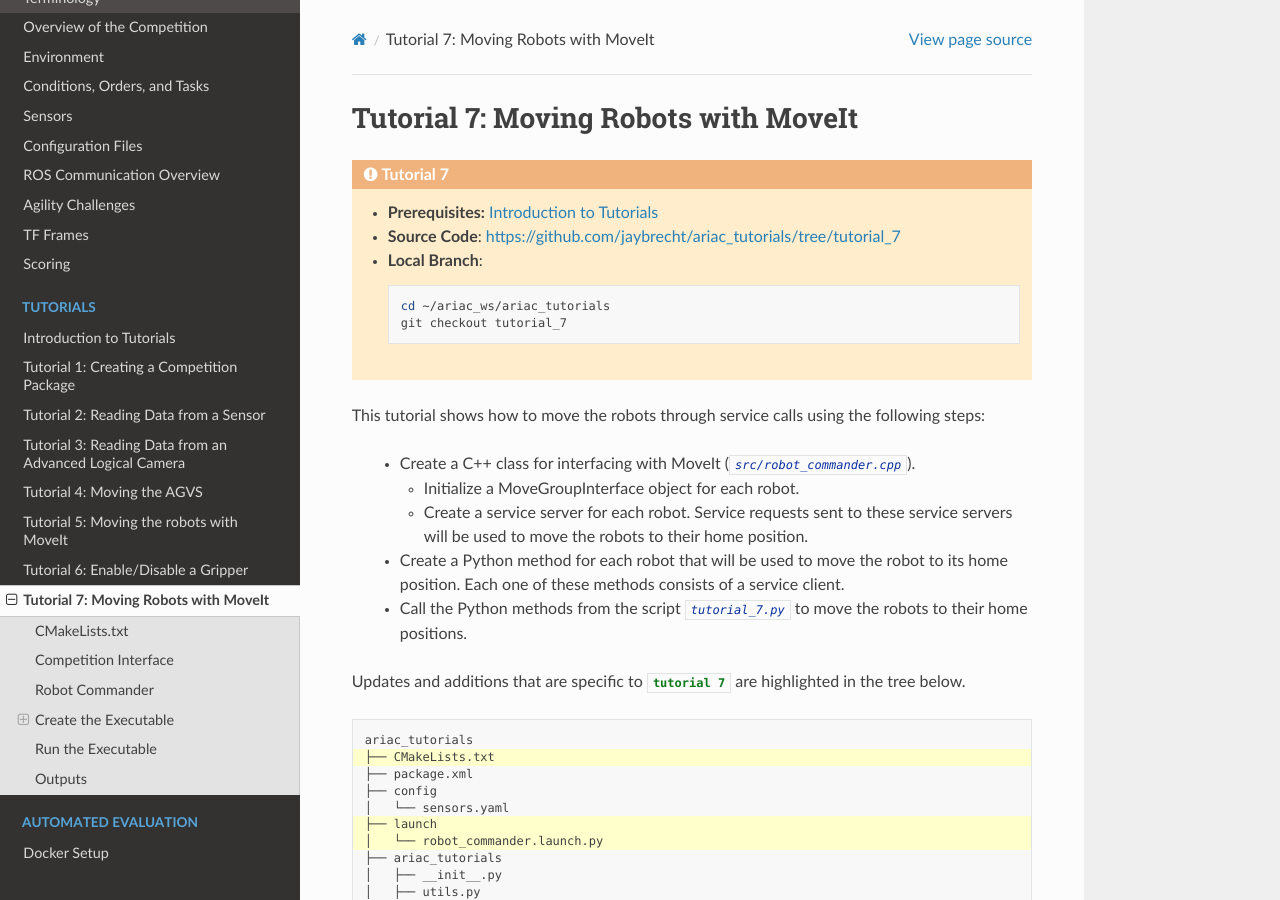
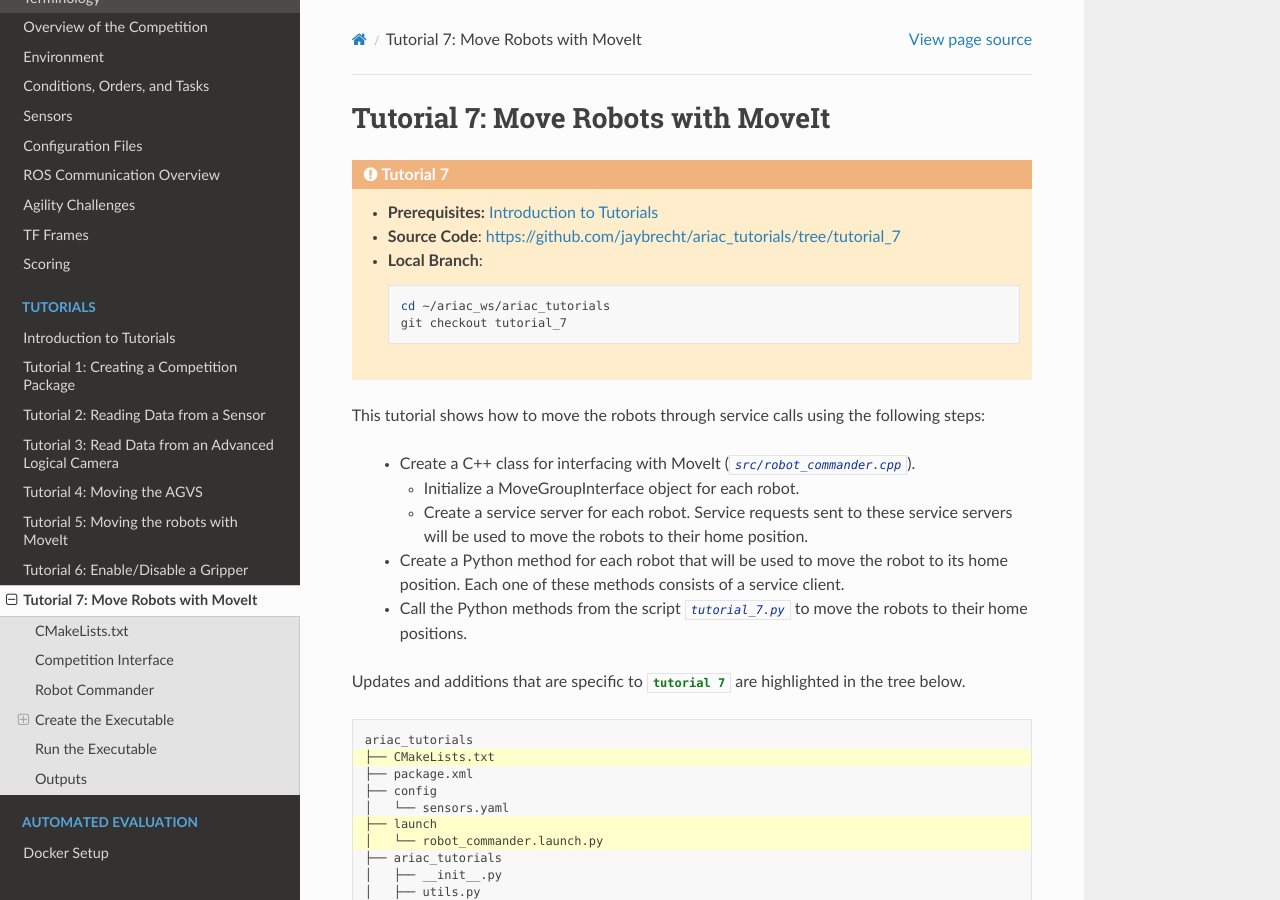
Before and after one commit to usnistgov/ARIAC, a Sphinx documentation site: the page built from docs/tutorials/tutorial_7.rst, in a window 1280 px wide and 900 px high. Built offline with Sphinx 7.4.7 and the Read the Docs theme 2.0.0, drawn with Linux system fonts in a browser that asks for light colours.

Commit message:
tutorial7

```diff
--- a/docs/tutorials/tutorial_1.rst
+++ b/docs/tutorials/tutorial_1.rst
@@ -12,7 +12,7 @@
 .. role:: inline-tutorial(file)
 
 =========================================================
-Tutorial 1: Creating a Competition Package
+Tutorial 1: Create a Competition Package
 =========================================================
 
 .. admonition:: Tutorial 1
--- a/docs/tutorials/tutorial_2.rst
+++ b/docs/tutorials/tutorial_2.rst
@@ -14,7 +14,7 @@
     :language: bash
 
 =========================================================
-Tutorial 2: Reading Data from a Break Beam Sensor
+Tutorial 2: Read Data from a Break Beam Sensor
 =========================================================
 
 .. admonition:: Source Code for Tutorial 2
--- a/docs/tutorials/tutorial_3.rst
+++ b/docs/tutorials/tutorial_3.rst
@@ -14,7 +14,7 @@
     :language: bash
 
 =========================================================
-Tutorial 3: Reading Data from an Advanced Logical Camera
+Tutorial 3: Read Data from an Advanced Logical Camera
 =========================================================
 
 .. admonition:: Source Code for Tutorial 3
--- a/docs/tutorials/tutorial_4.rst
+++ b/docs/tutorials/tutorial_4.rst
@@ -15,7 +15,7 @@
     :language: bash
 
 =========================================================
-Tutorial 4: Reading an Order
+Tutorial 4: Read an Order
 =========================================================
 
 .. admonition:: Source Code for Tutorial 4
--- a/docs/tutorials/tutorial_7.rst
+++ b/docs/tutorials/tutorial_7.rst
@@ -17,7 +17,7 @@
     :language: bash
 
 =========================================================
-Tutorial 7: Moving Robots with MoveIt
+Tutorial 7: Move Robots with MoveIt
 =========================================================
 
 .. admonition:: Tutorial 7
```
